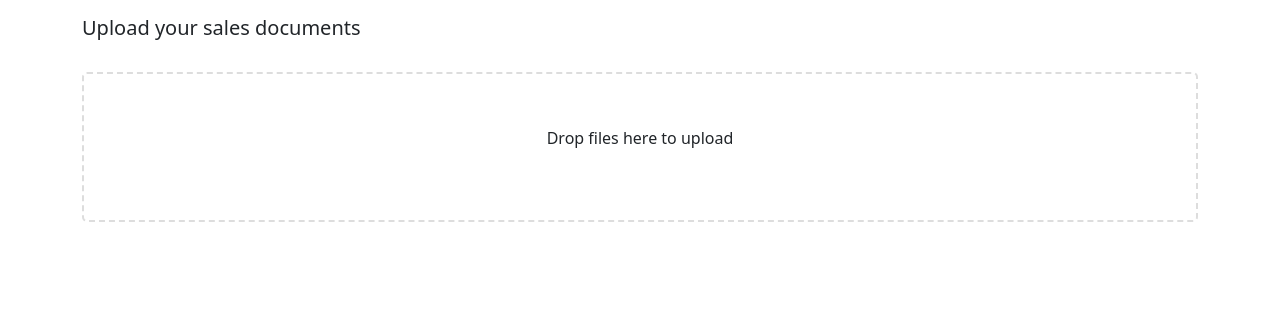
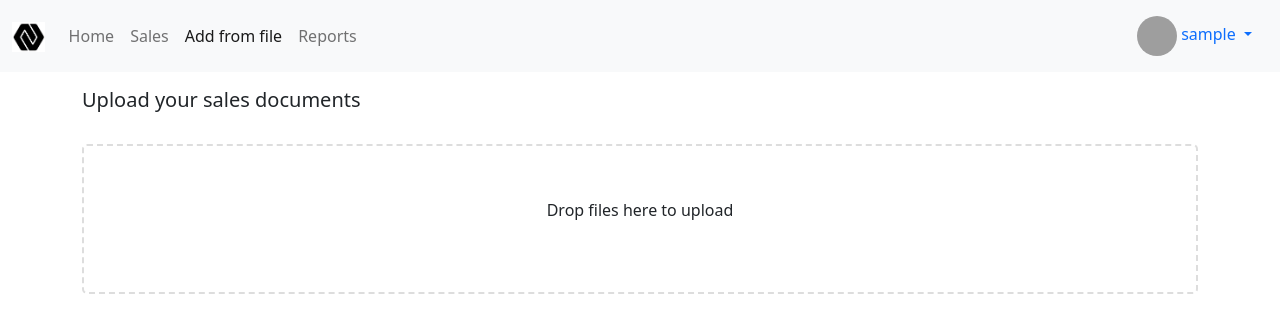
Before and after one commit to nhieckqo/dj_ds_reports, a Django app: page /reports/from_file/ in a window 1280 px wide. Shown: the top 333 px of the page. Run offline with Django 3.2, Linux system fonts and the light colour scheme; the visitor is signed in with stand-in values (Sample User, id 1); some libraries are stand-ins or nearby versions; grey boxes are pictures that could not be loaded.

Commit message:
NAVBAR -added navbar

```diff
--- a/static/style.css
+++ b/static/style.css
@@ -13,9 +13,19 @@
     background-color: #f5f5f5;
 }
 
+.avatar-sm {
+    height: 40px;
+    width: 40px;
+    border-radius: 50%;
+}
+
 .avatar-big {
     height: 200px;
     width: 200px;
     border-radius: 50%;
+}
 
+.logo-sm {
+    height: 30px;
+    width: auto;
 }
--- a/templates/navbar.html
+++ b/templates/navbar.html
@@ -0,0 +1,60 @@
+{% load static %}
+{% url 'sales:home' as path_to_home %}
+{% url 'sales:list' as path_to_sales %}
+{% url 'reports:from-file' as path_to_from_file %}
+{% url 'reports:main' as path_to_reports %}
+{% url 'profiles:my' as path_to_my_profile %}
+
+<nav class="navbar navbar-expand-lg navbar-light bg-light">
+  <div class="container-fluid">
+    <a class="navbar-brand" href=""><img src="{% static 'logo.png' %}" class="logo-sm"></a>
+
+    <div class="collapse navbar-collapse" id="navbarNav">
+      <ul class="navbar-nav">
+        <li class="nav-item">
+          <a class="nav-link
+            {% if request.path == path_to_home %}
+                active
+            {% endif %}
+              " href="{{path_to_home}}">Home</a>
+        </li>
+        <li class="nav-item">
+          <a class="nav-link
+            {% if request.path == path_to_sales %}
+                active
+            {% endif %}
+          " href="{{path_to_sales}}" href="">Sales</a>
+        </li>
+        <li class="nav-item">
+          <a class="nav-link
+          {% if request.path == path_to_from_file %}
+              active
+          {% endif %}
+              " href="{{path_to_from_file}}">Add from file</a>
+        </li>
+        <li class="nav-item">
+          <a class="nav-link
+          {% if request.path == path_to_reports %}
+              active
+          {% endif %}
+              " href="{{path_to_reports}}">Reports</a>
+        </li>
+      </ul>
+    </div>
+    {% if request.user.is_authenticated %}
+      <div class="nav-item dropdown">
+        <div class="nav-link dropdown-toggle" id="navbarDropdownMenuLink" role="button" data-bs-toggle="dropdown" aria-expanded="false">
+          <img src="{{request.user.profile.avatar.url}}" class="avatar-sm">&nbsp;{{request.user}}
+        </div>
+        <ul class="dropdown-menu" aria-labelledby="navbarDropdownMenuLink">
+          <li><a class="dropdown-item
+          {% if request.path == path_to_my_profile %}
+              active
+          {% endif %}
+              " href="{{path_to_my_profile}}">Profile</a></li>
+          <li><a class="dropdown-item" href=" {% url 'logout' %} ">Logout</a></li>
+        </ul>
+      </div>
+    {% endif %}
+  </div>
+</nav>
```
Also changed, not shown: static/logo.png (added).
